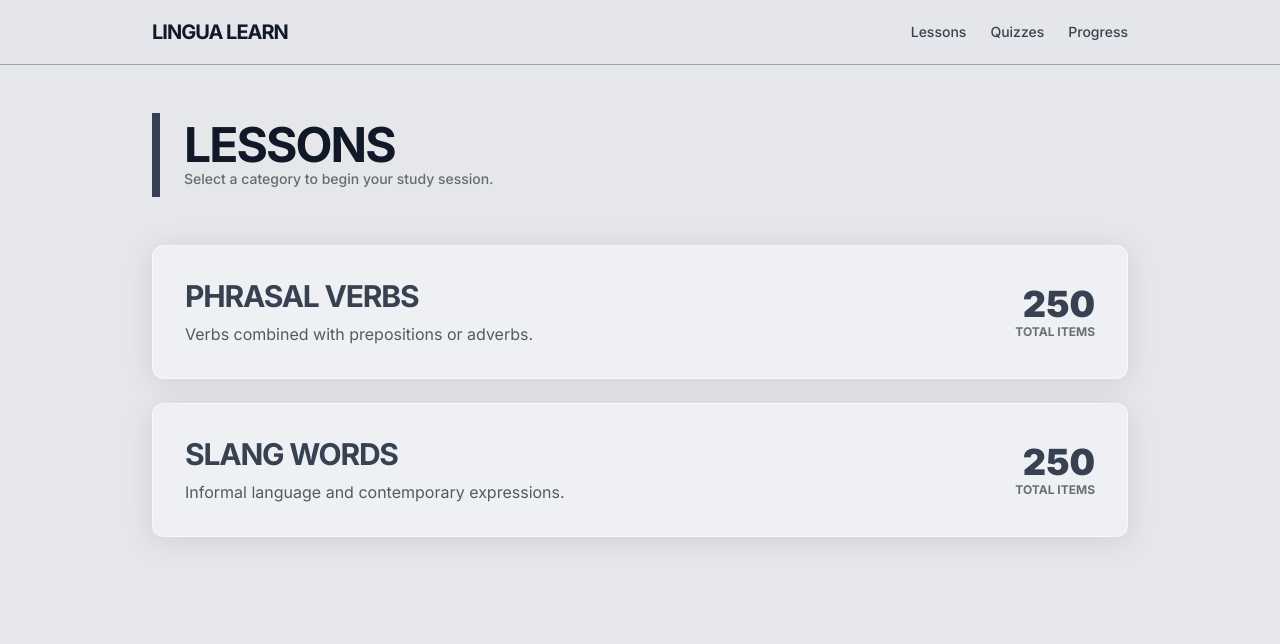
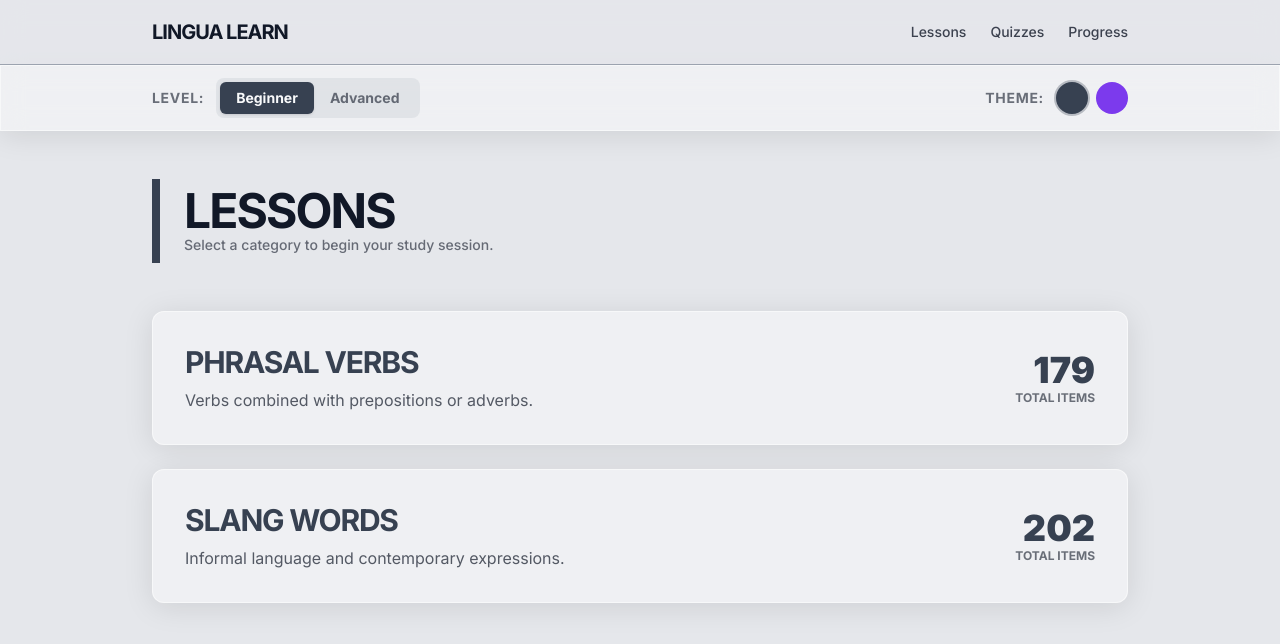
Before and after one commit to kbreabhayle/lingua-learn, a Next.js app: page /lessons in a window 1280 px wide. Shown: the top 644 px of the page. Built offline with nearby package versions, Linux system fonts and the light colour scheme.

Commit message:
feat: add level and theme switcher

```diff
--- a/src/app/globals.css
+++ b/src/app/globals.css
@@ -13,6 +13,19 @@
   /* Gray 300 */
   --border: #9ca3af;
   /* Gray 400 */
+}
+
+[data-theme='purple'] {
+  --background: #ffffff;
+  --foreground: #000000;
+  --primary: #7c3aed;
+  /* Violet 600 */
+  --secondary: #f5f3ff;
+  /* Violet 50 */
+  --muted: #ede9fe;
+  /* Violet 100 */
+  --border: #ddd6fe;
+  /* Violet 200 */
 }
 
 @theme inline {
--- a/src/app/layout.tsx
+++ b/src/app/layout.tsx
@@ -1,6 +1,8 @@
 import type { Metadata } from "next";
 import { Inter } from "next/font/google";
 import "./globals.css";
+import { SettingsProvider } from "@/context/SettingsContext";
+import SettingsBar from "@/components/SettingsBar";
 
 const inter = Inter({
   variable: "--font-inter",
@@ -20,19 +22,22 @@ export default function RootLayout({
   return (
     <html lang="en">
       <body className={`${inter.variable} antialiased`}>
-        <nav className="border-b border-border bg-background/80 backdrop-blur-md sticky top-0 z-50">
+        <SettingsProvider>
+          <nav className="border-b border-border bg-background/80 backdrop-blur-md sticky top-0 z-50 transition-colors duration-300">
             <div className="max-w-5xl mx-auto px-4 sm:px-6 h-16 flex items-center justify-between">
-            <a href="/" className="font-bold text-lg sm:text-xl tracking-tighter">LINGUA LEARN</a>
-            <div className="flex gap-4 sm:gap-6 text-xs sm:text-sm font-medium">
+              <a href="/" className="font-bold text-lg sm:text-xl tracking-tighter text-foreground transition-colors">LINGUA LEARN</a>
+              <div className="flex gap-4 sm:gap-6 text-xs sm:text-sm font-medium text-foreground transition-colors">
                 <a href="/lessons" className="hover:underline opacity-80 hover:opacity-100 transition-opacity">Lessons</a>
                 <a href="/quizzes" className="hover:underline opacity-80 hover:opacity-100 transition-opacity">Quizzes</a>
                 <a href="/progress" className="hover:underline opacity-80 hover:opacity-100 transition-opacity">Progress</a>
               </div>
             </div>
           </nav>
-        <main className="max-w-5xl mx-auto px-4 sm:px-6 py-8 sm:py-12 w-full">
+          <SettingsBar />
+          <main className="max-w-5xl mx-auto px-4 sm:px-6 py-8 sm:py-12 w-full transition-colors duration-300">
             {children}
           </main>
+        </SettingsProvider>
       </body>
     </html>
   );
--- a/src/app/lessons/page.tsx
+++ b/src/app/lessons/page.tsx
@@ -1,19 +1,28 @@
 import { VOCABULARY } from "@/data/vocabulary";
 import Link from "next/link";
+import { useSettings } from "@/context/SettingsContext";
 
 export default function LessonsPage() {
+    const { level } = useSettings();
+
+    // Filter vocabulary based on selected level
+    // Map 'advanced' setting to 'intermediate' data for now, or assume data will be updated
+    const targetDifficulty = level === 'beginner' ? 'beginner' : 'intermediate';
+
+    const filteredVocab = VOCABULARY.filter(v => v.difficulty === targetDifficulty);
+
     const categories = [
         {
             name: "Phrasal Verbs",
             slug: "phrasal-verbs",
             description: "Verbs combined with prepositions or adverbs.",
-            count: VOCABULARY.filter(v => v.category === 'phrasal verbs').length
+            count: filteredVocab.filter(v => v.category === 'phrasal verbs').length
         },
         {
             name: "Slang Words",
             slug: "slang-words",
             description: "Informal language and contemporary expressions.",
-            count: VOCABULARY.filter(v => v.category === 'slang words').length
+            count: filteredVocab.filter(v => v.category === 'slang words').length
         }
     ];
 
--- a/src/components/Quiz.tsx
+++ b/src/components/Quiz.tsx
@@ -4,6 +4,7 @@ import { useState, useMemo, useEffect } from "react";
 import { VOCABULARY, VocabularyItem } from "@/data/vocabulary";
 import { cn } from "@/lib/utils";
 import { useProgress } from "@/hooks/useProgress";
+import { useSettings } from "@/context/SettingsContext";
 import Link from "next/link";
 
 type QuizType = 'multiple_choice' | 'fill_in_the_blank';
@@ -17,16 +18,24 @@ export default function Quiz() {
 
     const { progress, saveProgress } = useProgress();
 
-    // Generate 10 random questions with mixed types
+    const { level } = useSettings();
+
+    // Generate 10 random questions with mixed types based on level
     const quizItems = useMemo(() => {
-        return [...VOCABULARY]
+        const targetDifficulty = level === 'beginner' ? 'beginner' : 'intermediate';
+        const filteredVocab = VOCABULARY.filter(v => v.difficulty === targetDifficulty);
+
+        // Fallback if not enough items in filtered set (shouldn't happen with 500 items but good safety)
+        const sourceData = filteredVocab.length >= 10 ? filteredVocab : VOCABULARY;
+
+        return [...sourceData]
             .sort(() => Math.random() - 0.5)
             .slice(0, 10)
             .map((item, idx) => ({
                 ...item,
                 type: idx % 2 === 0 ? 'multiple_choice' : 'fill_in_the_blank' as QuizType
             }));
-    }, [step === 'lobby']);
+    }, [step === 'lobby', level]);
 
     const currentItem = quizItems[currentIndex];
 
--- /dev/null
+++ b/src/components/SettingsBar.tsx
@@ -0,0 +1,61 @@
+"use client";
+
+import { useSettings } from "@/context/SettingsContext";
+
+export default function SettingsBar() {
+    const { level, setLevel, theme, setTheme } = useSettings();
+
+    return (
+        <div className="glass-panel border-b border-white/20 sticky top-16 z-40">
+            <div className="max-w-5xl mx-auto px-4 sm:px-6 py-3 flex flex-col sm:flex-row items-center justify-between gap-4 text-xs sm:text-sm">
+
+                {/* Level Toggle */}
+                <div className="flex items-center gap-3">
+                    <span className="font-bold uppercase opacity-60 tracking-wider text-foreground">Level:</span>
+                    <div className="flex bg-muted/50 p-1 rounded-lg">
+                        <button
+                            onClick={() => setLevel('beginner')}
+                            className={`px-4 py-1.5 rounded-md font-bold transition-all ${level === 'beginner'
+                                    ? 'bg-primary text-secondary shadow-sm'
+                                    : 'text-foreground/60 hover:text-foreground'
+                                }`}
+                        >
+                            Beginner
+                        </button>
+                        <button
+                            onClick={() => setLevel('advanced')}
+                            className={`px-4 py-1.5 rounded-md font-bold transition-all ${level === 'advanced'
+                                    ? 'bg-primary text-secondary shadow-sm'
+                                    : 'text-foreground/60 hover:text-foreground'
+                                }`}
+                        >
+                            Advanced
+                        </button>
+                    </div>
+                </div>
+
+                {/* Theme Toggle */}
+                <div className="flex items-center gap-3">
+                    <span className="font-bold uppercase opacity-60 tracking-wider text-foreground">Theme:</span>
+                    <div className="flex gap-2">
+                        <button
+                            onClick={() => setTheme('gray')}
+                            className={`w-8 h-8 rounded-full border-2 transition-transform hover:scale-110 ${theme === 'gray' ? 'border-primary ring-2 ring-primary/30' : 'border-transparent'
+                                }`}
+                            style={{ background: '#374151' }} // Gray representation
+                            aria-label="Gray Theme"
+                        />
+                        <button
+                            onClick={() => setTheme('purple')}
+                            className={`w-8 h-8 rounded-full border-2 transition-transform hover:scale-110 ${theme === 'purple' ? 'border-purple-600 ring-2 ring-purple-600/30' : 'border-transparent'
+                                }`}
+                            style={{ background: '#7c3aed' }} // Purple representation
+                            aria-label="Purple Theme"
+                        />
+                    </div>
+                </div>
+
+            </div>
+        </div>
+    );
+}
--- /dev/null
+++ b/src/context/SettingsContext.tsx
@@ -0,0 +1,50 @@
+"use client";
+
+import React, { createContext, useContext, useState, useEffect, ReactNode } from 'react';
+
+type Level = 'beginner' | 'advanced';
+type Theme = 'gray' | 'purple';
+
+interface SettingsContextType {
+    level: Level;
+    setLevel: (level: Level) => void;
+    theme: Theme;
+    setTheme: (theme: Theme) => void;
+}
+
+const SettingsContext = createContext<SettingsContextType | undefined>(undefined);
+
+export function SettingsProvider({ children }: { children: ReactNode }) {
+    const [level, setLevel] = useState<Level>('beginner');
+    const [theme, setTheme] = useState<Theme>('gray');
+
+    // Load settings from localStorage on mount
+    useEffect(() => {
+        const savedLevel = localStorage.getItem('lingua-level') as Level;
+        const savedTheme = localStorage.getItem('lingua-theme') as Theme;
+
+        if (savedLevel) setLevel(savedLevel);
+        if (savedTheme) setTheme(savedTheme);
+    }, []);
+
+    // Save settings when they change
+    useEffect(() => {
+        localStorage.setItem('lingua-level', level);
+        localStorage.setItem('lingua-theme', theme);
+        document.documentElement.setAttribute('data-theme', theme);
+    }, [level, theme]);
+
+    return (
+        <SettingsContext.Provider value={{ level, setLevel, theme, setTheme }}>
+            {children}
+        </SettingsContext.Provider>
+    );
+}
+
+export function useSettings() {
+    const context = useContext(SettingsContext);
+    if (context === undefined) {
+        throw new Error('useSettings must be used within a SettingsProvider');
+    }
+    return context;
+}
```
Lines whose indentation alone changed are shown as unchanged.
